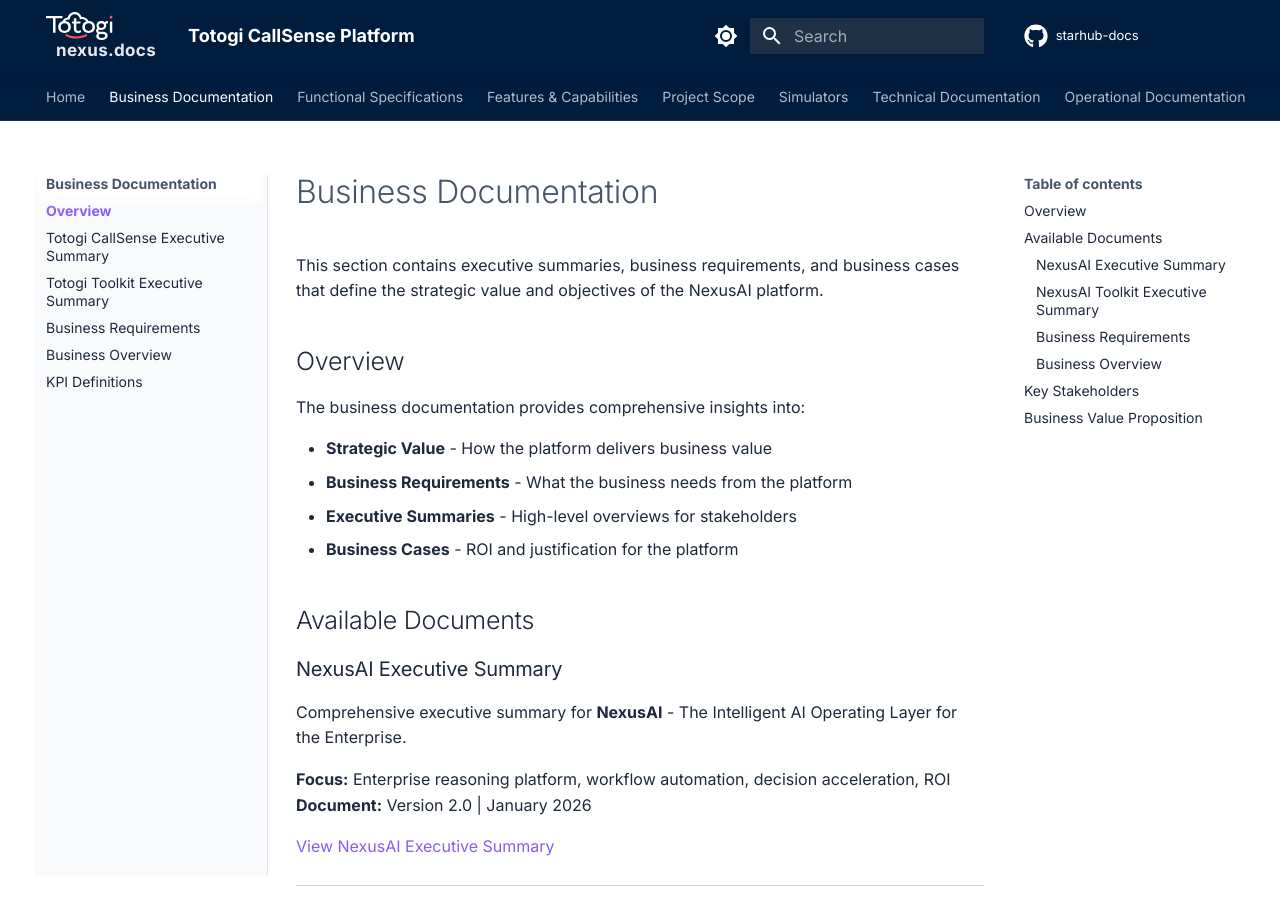
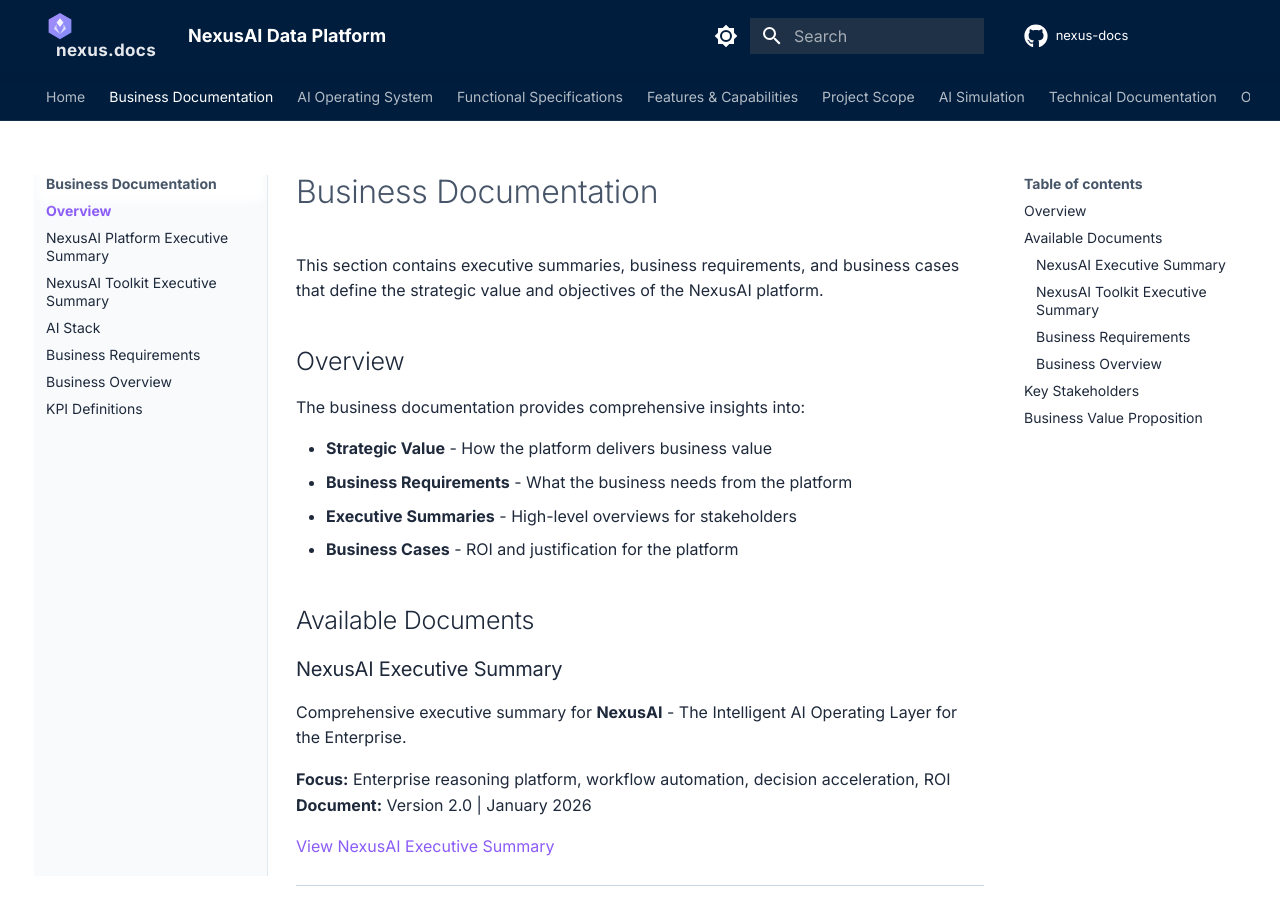
Before and after one commit to nexusdataai/nexus-docs, an MkDocs documentation site: the page built from docs/business/index.md, in a window 1280 px wide and 900 px high. Built offline with MkDocs 1.6.1 and Material for MkDocs 9.7.7, drawn with Linux system fonts in a browser that asks for light colours; comment, search, counter and statistics services are not loaded; the version menu is left out.

Commit message:
fix: restore NexusAI branding in mkdocs.yml lost during rebase conflict

```diff
--- a/mkdocs.yml
+++ b/mkdocs.yml
@@ -1,10 +1,8 @@
-site_name: Totogi CallSense Platform
-site_url: https://nexus.ptrtechnology.com/docs/
-site_description: Comprehensive documentation for the Totogi CallSense Platform - Call Processing Capability and AI-powered call analytics platform
-site_author: Starhub Trilogy Team
-repo_url: https://github.com/yourusername/starhub-docs
-repo_name: starhub-docs
-use_directory_urls: true
+site_name: NexusAI Data Platform
+site_description: Comprehensive documentation for the NexusAI Data Platform - The Intelligent AI Operating Layer for the Enterprise
+site_author: NexusAI
+repo_url: https://github.com/nexusdataai/nexus-docs
+repo_name: nexus-docs
 
 theme:
   name: material
@@ -25,8 +23,8 @@ theme:
   font:
     text: Inter
     code: JetBrains Mono
-  logo: assets/totogi-logo-white.svg
-  favicon: assets/totogi-logo-white.svg
+  logo: assets/nexus-logo-white.svg
+  favicon: assets/nexus-logo-white.svg
   features:
     - navigation.tabs
     - navigation.sections
@@ -76,11 +74,20 @@ nav:
     - Platform Architecture: platform-architecture.md
   - Business Documentation:
     - Overview: business/index.md
-    - Totogi CallSense Executive Summary: business/source/executive-summary.md
-    - Totogi Toolkit Executive Summary: business/source/toolkit-executive-summary.md
+    - NexusAI Platform Executive Summary: business/source/executive-summary.md
+    - NexusAI Toolkit Executive Summary: business/source/toolkit-executive-summary.md
+    - AI Stack: business/ai-stack.md
     - Business Requirements: business/source/business-requirements.md
     - Business Overview: business/source/business-overview.md
-    - KPI Definitions: KPI/callsense-kpi-definitions.md
+    - KPI Definitions: KPI/nexus-kpi-definitions.md
+  - AI Operating System:
+    - Architecture: ai-os/architecture.md
+    - Total System Architecture: ai-os/Total-system-architecture.md
+    - Data Sources: ai-os/data-sources.md
+    - Semantic RAG: ai-os/semantic-rag.md
+    - ReAct Layer: ai-os/re-act-layer.md
+    - Implementation Guide: ai-os/implementation-guide.md
+    - Semantic RAG Pipeline: semantic-layer/semantic-rag-pipeline.md
   - Functional Specifications:
     - Overview: functional/index.md
     - Design Specifications: functional/source/design.md
@@ -89,18 +96,18 @@ nav:
   - Features & Capabilities:
     - Overview: features/index.md
     - Capability Architecture: features/source/capability-arcitecture.md
-    - Telco AI FAQ: features/source/telco-ai-capability-faq.md
+    - Enterprise AI FAQ: features/source/enterprise-ai-capability-faq.md
     - AWS WAFR Compliance: features/source/AWS-WAFR-COMPLIANCE.md
   - Project Scope:
     - Overview: project-scope/index.md
     - Release Notes:
       - Version 0.0.1: project-scope/releases/v0.0.1.md
       - Version 0.0.1 Test Plan: project-scope/releases/v0.0.1-test-plan.md
-  - Simulators:
+  - AI Simulation:
     - Overview: simulators/index.md
-    - WXCC Simulator:
+    - Contact Center Simulator:
       - Guide: simulators/wxcc/index.md
-    - SFDC Simulator:
+    - CRM Simulator:
       - Guide: simulators/sfdc/index.md
   - Technical Documentation:
     - Overview: technical/index.md
@@ -111,10 +118,10 @@ nav:
     - Integration:
       - Webex Integration: technical/integration/webex-integration.md
       - Implementation Questions: technical/integration/webex-implementation-questions.md
-      - Call Recording: technical/integration/call-recording-pseudocode.md
+      - Data Recording: technical/integration/call-recording-pseudocode.md
     - Architecture:
       - Job Execution Flow: technical/architecture/job-execution-flow.md
-    - Call Processing:
+    - Data Processing:
       - Algorithm: technical/call-processing/call-processing-algorithm.md
       - Developer Guide: technical/call-processing/developer-guide.md
       - SFDC Action: technical/call-processing/sfdcaction.md
@@ -125,7 +132,7 @@ nav:
       - Capability Data: technical/dbdesign/capability-data.md
   - Operational Documentation:
     - Overview: operational/index.md
-    - Totogi Toolkit User Guide:
+    - NexusAI Toolkit User Guide:
       - Overview: operational/user-guide/README.md
       - Getting Started: operational/user-guide/01-getting-started.md
       - Installation: operational/user-guide/02-installation.md
@@ -137,7 +144,7 @@ nav:
       - Kubernetes Deployment: operational/user-guide/08-kubernetes-deployment.md
       - Build Guide: operational/user-guide/BUILD_GUIDE.md
       - Quick Reference: operational/user-guide/QUICK_REFERENCE.md
-    - Totogi Capability K8s Operator:
+    - Nexus Capability K8s Operator:
       - Overview: operational/kubernetes-operator/index.md
       - Quick Start: operational/kubernetes-operator/quick-start.md
       - AWS Prerequisites: operational/kubernetes-operator/aws-prerequisites.md
@@ -205,8 +212,19 @@ nav:
       - Supply Chain & Pharmacy: app-catalogue/healthcare/supply-chain-pharmacy.md
       - Clinical Quality & Safety: app-catalogue/healthcare/clinical-quality.md
       - Regulatory Compliance: app-catalogue/healthcare/regulatory-compliance.md
+    - Customer Operations:
+      - Overview: app-catalogue/customer-ops/index.md
+      - Autonomous Issue Resolution: app-catalogue/customer-ops/autonomous-issue-resolution.md
+      - Proactive Agent Assist: app-catalogue/customer-ops/proactive-agent-assist.md
+      - Unified Operations Hub: app-catalogue/customer-ops/unified-operations-hub.md
+    - Revenue Operations:
+      - Overview: app-catalogue/rev-ops/index.md
+      - Deal Intelligence: app-catalogue/rev-ops/deal-intelligence.md
+      - Pipeline Risk Forecasting: app-catalogue/rev-ops/pipeline-risk-forecasting.md
+      - Revenue Orchestration: app-catalogue/rev-ops/revenue-orchestration.md
   - Test Documentation:
     - Overview: tests/index.md
+    - UAT Test Cases: UAT/testcases/nexus-uat-testcases.md
   - Developer Guide:
     - Overview: developer/index.md
     - Backend:
@@ -230,6 +248,6 @@ nav:
 extra:
   social:
     - icon: fontawesome/brands/github
-      link: https://github.com/yourusername/starhub-docs
+      link: https://github.com/nexusdataai/nexus-docs
   version:
     provider: mike
```
